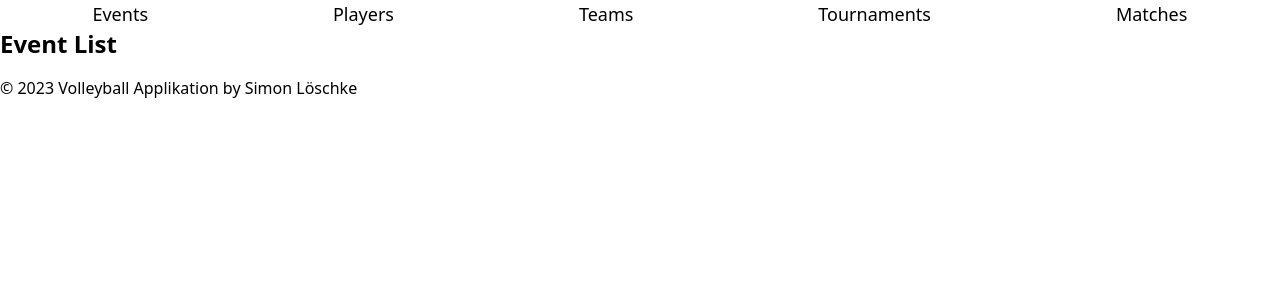
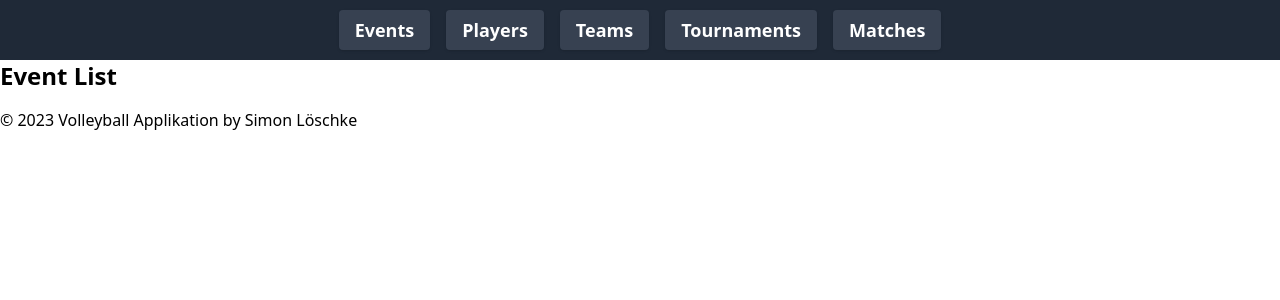
Before and after one commit to simon-loeschke1988/volleyball, a Django app: page / in a window 1280 px wide. Shown: the top 300 px of the page. Run offline with Django 5.2, Linux system fonts and the light colour scheme; tables that the repository leaves empty hold one stand-in row (values such as "Sample post"); style sheets or scripts are compiled from the project's sources; parts of the project's set-up code (start-up, migrations or seed data) failed here and were passed over.

Commit message:
Frontend-Verbesserungen

```diff
--- a/applikation/webapp/templates/base.html
+++ b/applikation/webapp/templates/base.html
@@ -15,16 +15,38 @@
 </head>
 <body>
     <header>
-        <nav class="text-lg align-middle">
-            <ul class="flex flex-row">
-                <li class="m-auto"><a href="{%url 'webapp:index'%}">Events</a></li>
-                <li class="m-auto"><a href="{%url 'webapp:player' %}">Players</a></li>
-                <li class="m-auto"><a href="{%url 'webapp:teams'%}">Teams</a></li>
-                <li class="m-auto"><a href="{%url 'webapp:tournament' %}">Tournaments</a></li>
-                <li class="m-auto"><a href="{%url 'webapp:beach_matches' %}">Matches</a></li>
-
+        <nav class="bg-gray-800 p-4">
+            <ul class="flex flex-row justify-center space-x-4">
+                <li>
+                    <a href="{%url 'webapp:index'%}" class="px-4 py-2 bg-gray-700 rounded hover:bg-gray-600 text-white text-lg font-semibold shadow transition duration-300 ease-in-out">
+                        Events
+                    </a>
+                </li>
+                <li>
+                    <a href="{%url 'webapp:player' %}" class="px-4 py-2 bg-gray-700 rounded hover:bg-gray-600 text-white text-lg font-semibold shadow transition duration-300 ease-in-out">
+                        Players
+                    </a>
+                </li>
+                <li>
+                    <a href="{%url 'webapp:teams'%}" class="px-4 py-2 bg-gray-700 rounded hover:bg-gray-600 text-white text-lg font-semibold shadow transition duration-300 ease-in-out">
+                        Teams
+                    </a>
+                </li>
+                <li>
+                    <a href="{%url 'webapp:tournament' %}" class="px-4 py-2 bg-gray-700 rounded hover:bg-gray-600 text-white text-lg font-semibold shadow transition duration-300 ease-in-out">
+                        Tournaments
+                    </a>
+                </li>
+                <li>
+                    <a href="{%url 'webapp:beach_matches' %}" class="px-4 py-2 bg-gray-700 rounded hover:bg-gray-600 text-white text-lg font-semibold shadow transition duration-300 ease-in-out">
+                        Matches
+                    </a>
+                </li>
             </ul>
         </nav>
+
+
+
     </header>
     <main>
         {% block content %}{% endblock %}
```
Also changed, not shown: applikation/webapp/templates/teams.html (+23 -19 lines).
